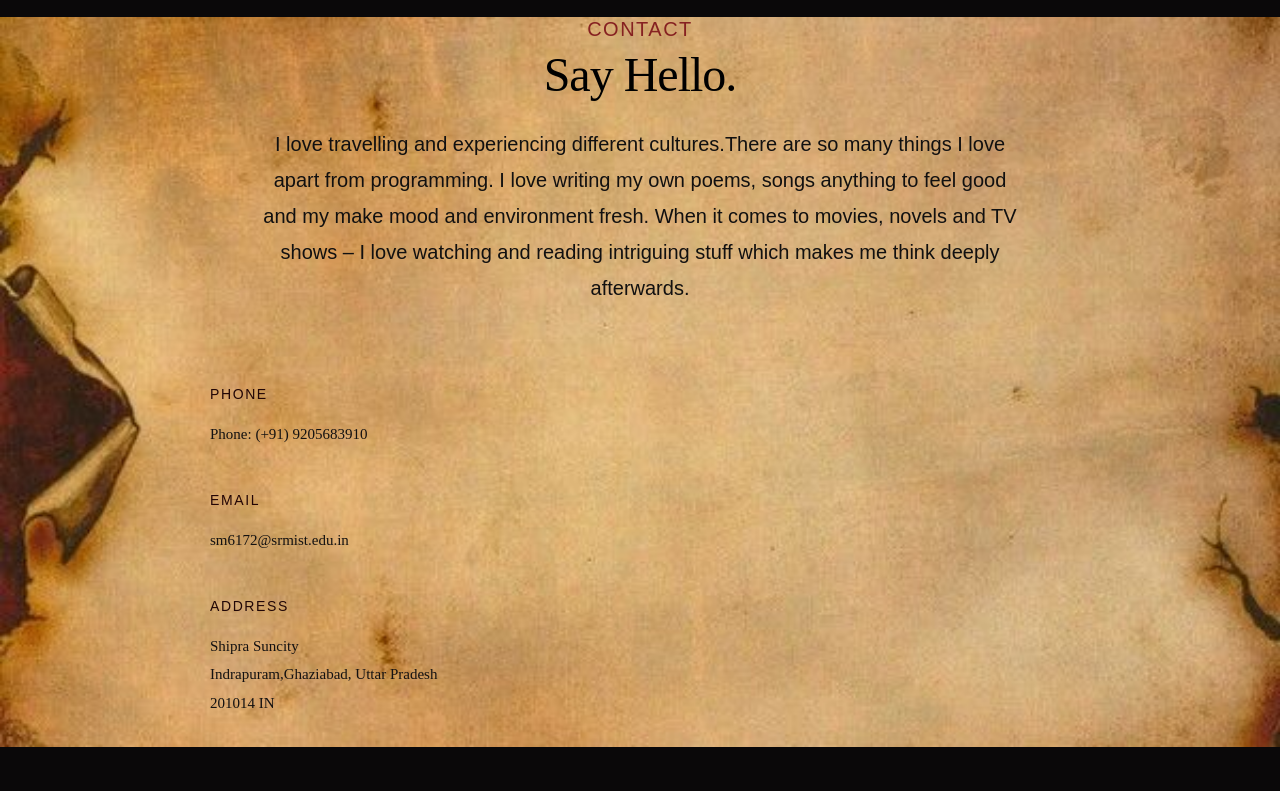
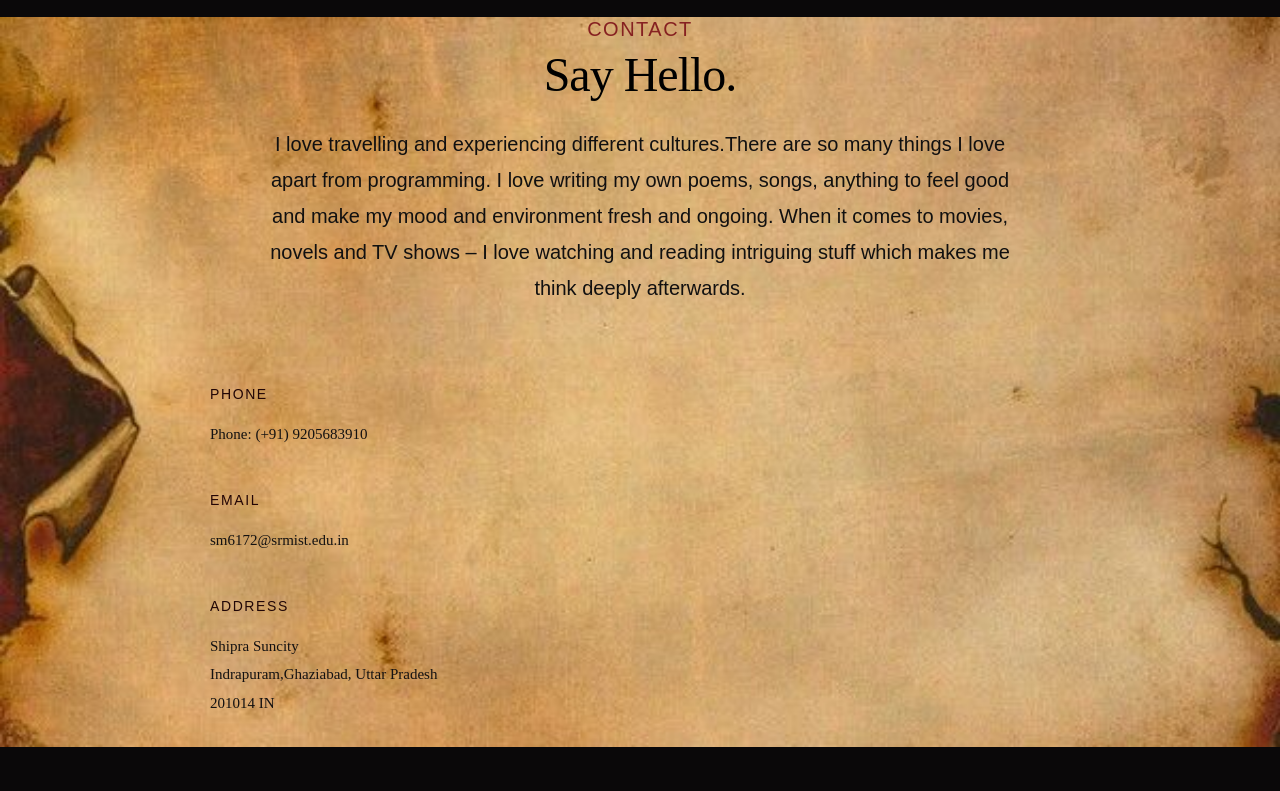
Before and after one commit to CAELUM5/Portfolio, a plain HTML site: page index.html in a window 1280 px wide. Shown: the part 3960-4751 px from the top of the page. Drawn offline with Linux system fonts and the light colour scheme; files whose address does not match are found by name.

Commit message:
Update index.html

```diff
--- a/index.html
+++ b/index.html
@@ -291,7 +291,7 @@
                 <h3>Contact</h3>
                 <h1 id = "hello">Say Hello.</h1>
 
-                <p class="lead" style="color: rgb(17, 16, 16)">I love travelling and experiencing different cultures.There are so many things I love apart from programming. I love writing my own poems, songs anything to feel good and my make mood and environment fresh. When it comes to movies, novels and TV shows – I love watching and reading intriguing stuff which makes me think deeply afterwards.</p>
+                <p class="lead" style="color: rgb(17, 16, 16)">I love travelling and experiencing different cultures.There are so many things I love apart from programming. I love writing my own poems, songs, anything to feel good and make my mood and environment fresh and ongoing. When it comes to movies, novels and TV shows – I love watching and reading intriguing stuff which makes me think deeply afterwards.</p>
             </div>
         </div>
         </div>
```
